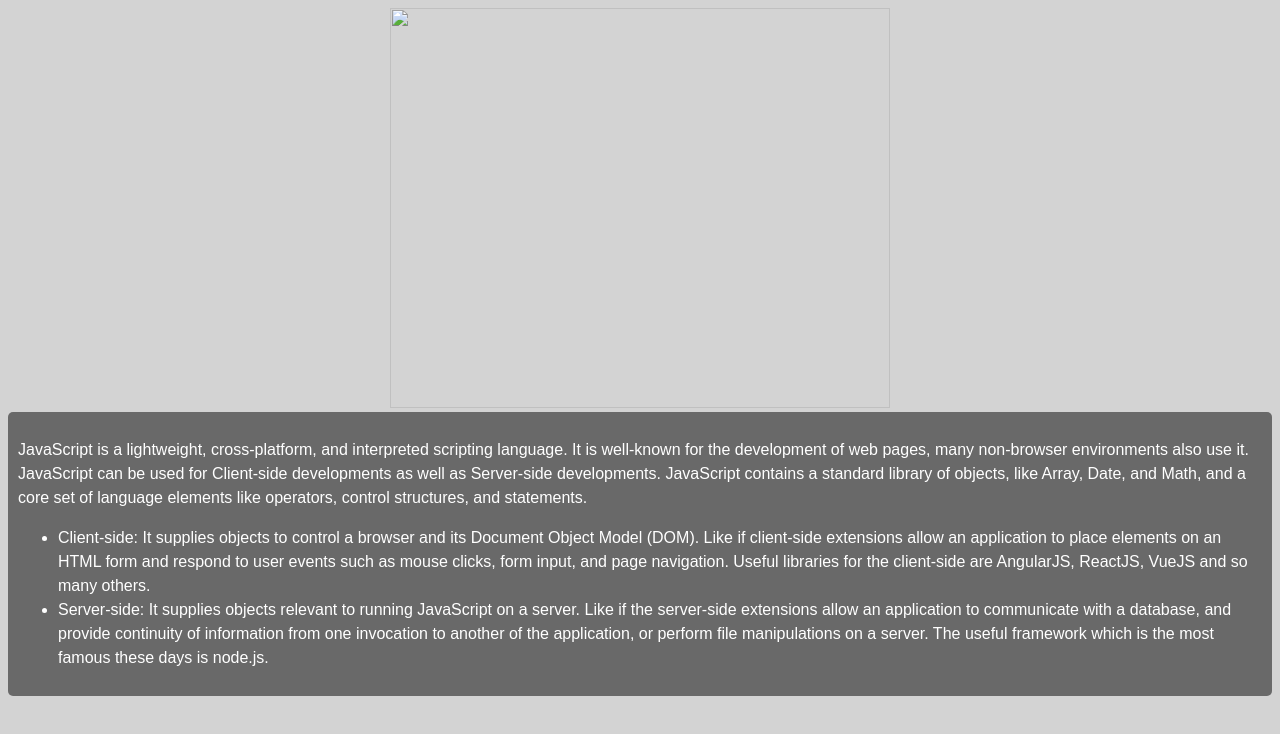
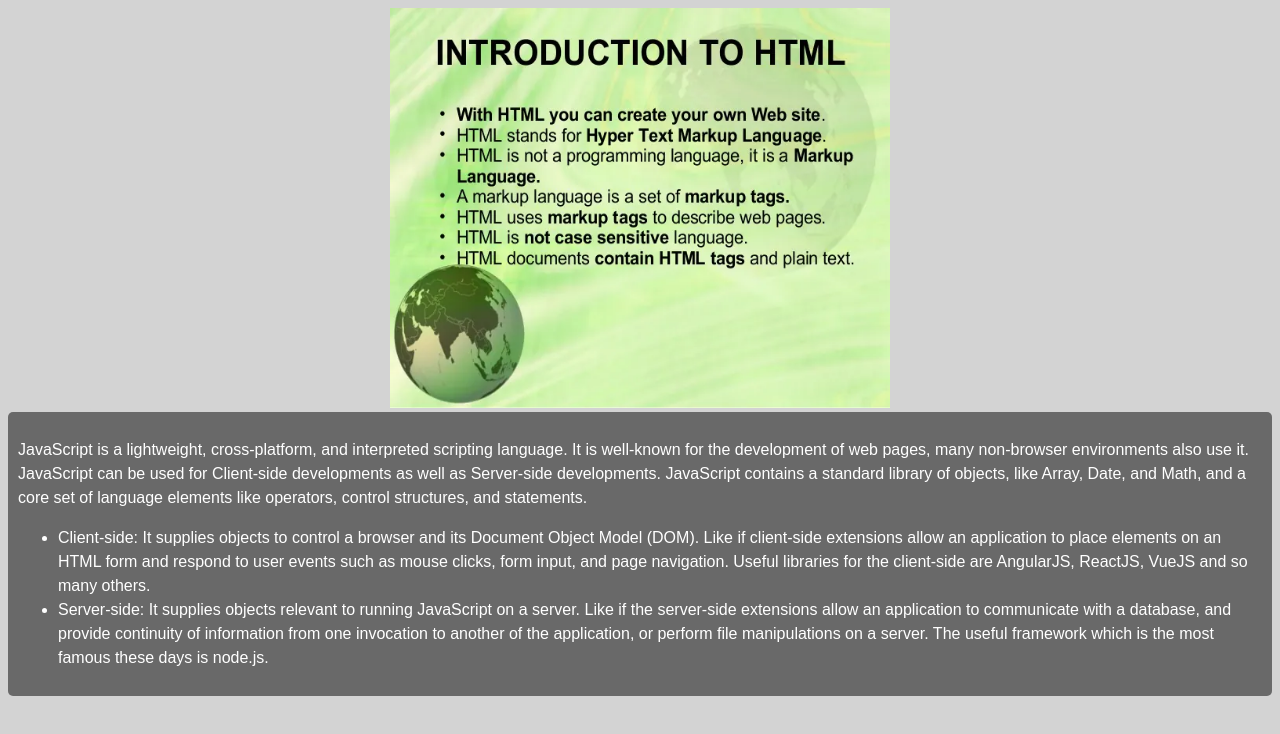
Before and after one commit to nikunj2001/FullStackAssignment, a plain HTML site: page js.html in a window 1280 px wide. Drawn offline with Linux system fonts and the light colour scheme.

Commit message:
Update js.html

```diff
--- a/js.html
+++ b/js.html
@@ -29,7 +29,7 @@
   </head>
   <body>
     <div class="image">
-      <img src="../images/html.webp" />
+      <img src="./html.webp" />
       </div>
       <div class="js">
       <p>
```
